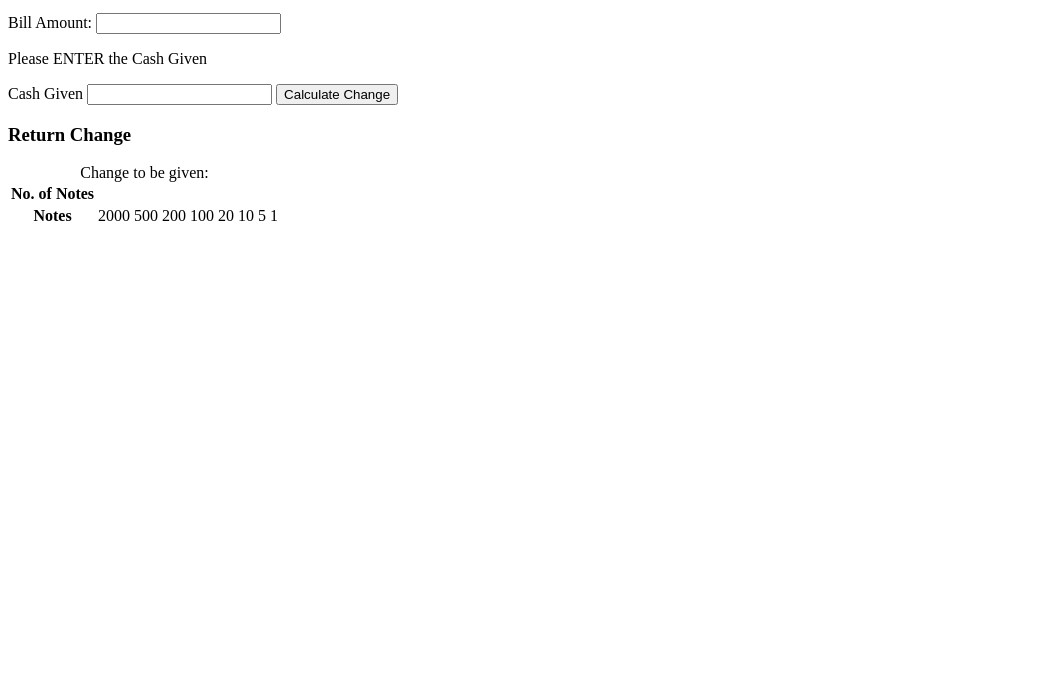
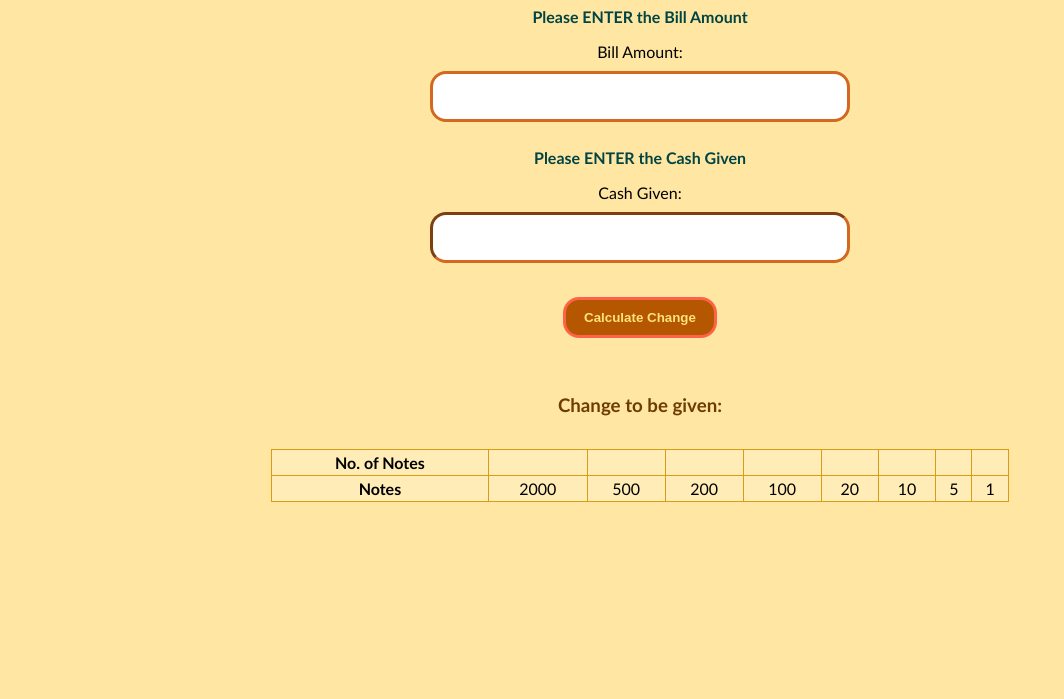
Before and after one commit to gulam-mujtaba/neog-camp-mark-10, a plain HTML site: page index.html in a window 1280 px wide. Shown: the part 101-800 px from the top of the page, without its empty margins (0-1064 px from the left). Drawn offline with Linux system fonts and the light colour scheme.

Commit message:
fixed errors

```diff
--- a/index.html
+++ b/index.html
@@ -14,16 +14,13 @@
       <label for="bill-amount">Bill Amount:</label>
       <input type="text" id="bill-amount" />
       <p class="desc">Please ENTER the Cash Given</p>
-      <label for="cash-given">Cash Given</label>
+      <label for="cash-given">Cash Given:</label>
       <input type="text" id="cash-given" />
-      <button id="click">Calculate Change</button>
+      <br /><button id="click">Calculate Change</button>
 
       <table class="cash-table">
         <p id="error-messege"></p>
-        <h3 class="table-heading">Return Change</h3>
-        <caption>
-          Change to be given:
-        </caption>
+        <h3 class="table-heading">Change to be given:</h3>
 
         <tr>
           <th>No. of Notes</th>
--- a/index.js
+++ b/index.js
@@ -1,7 +1,7 @@
 const billamt = document.querySelector("#bill-amount");
 const cashgvn = document.querySelector("#cash-given");
 const changebtn = document.querySelector("#click");
-const errmsg = document.querySelector("#error-messege");
+const messege = document.querySelector("#error-messege");
 const noofnotes = document.querySelectorAll(".notes");
 
 const avlnotes = [2000,500,200,100,20,10,5,1];
@@ -23,17 +23,18 @@ changebtn.addEventListener("click", function clickbutton(){
         }
 
     }
-)};
+);
+
 
 function messegegiven (text){
-    messegegiven.style.display = "block";
+    messege.style.display = "inline";
     messege.innerText = text;
 }
  function changecalculator (returnamt){
-     for(i=0; i > avlnotes.length; i++){
+     for( i=0; i < avlnotes.length; i++){
          const numberofnotes = Math.trunc(returnamt/avlnotes[i] );
          returnamt %= avlnotes[i];
-         noofnotes[i].innerText = noofnotes;
+         noofnotes[i].innerText = numberofnotes;
      }
 
  }
--- a/style.css
+++ b/style.css
@@ -1,3 +1,78 @@
-.body {
+@import url("https://fonts.googleapis.com/css2?family=Noto+Sans&display=swap");
+
+.container {
+  font-family: "Trebuchet MS", "Lucida Sans Unicode", "Lucida Grande",
+    "Lucida Sans", Arial, sans-serif;
   text-align: center;
+  margin: auto;
+
+  display: flex;
+  flex-direction: column;
+  width: 60vw;
+
+  border-radius: 20px;
 }
+
+body {
+  background-color: #ffe6a2;
+  margin: 10px;
+}
+
+.heading {
+  color: #572e00;
+}
+
+.desc {
+  color: #004444;
+  font-weight: bolder;
+}
+#bill-amount {
+  border: solid;
+  border-radius: 1rem;
+  padding: 15px;
+  margin: 10px;
+  align-self: center;
+  width: 50%;
+  border-color: chocolate;
+}
+
+#cash-given {
+  border: solid;
+  border-radius: 1rem;
+  padding: 15px;
+  margin: 10px;
+  align-self: center;
+  width: 50%;
+  border-style: inset;
+  border-color: chocolate;
+}
+
+#click {
+  border: solid;
+  border-radius: 1rem;
+  padding: 10px;
+  margin: 5px;
+  align-self: center;
+  width: 20%;
+  font-weight: bolder;
+  color: rgb(255, 225, 126);
+  background-color: #b45700;
+  border-color: tomato;
+}
+
+button {
+}
+
+table,
+td,
+th {
+  padding: 3px;
+  background-color: #ffecb7;
+  border: 1.5px solid #da9b15;
+  border-collapse: collapse;
+  margin: 15px;
+}
+
+.table-heading {
+  color: #6e3b00;
+}
```
